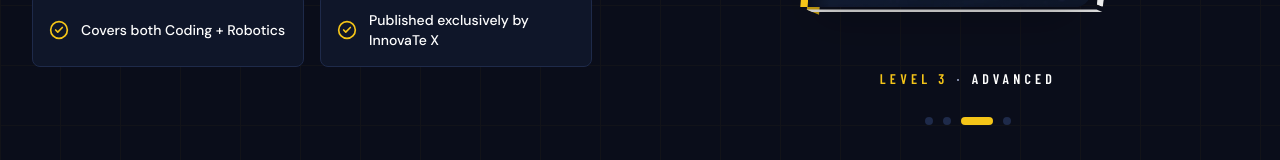
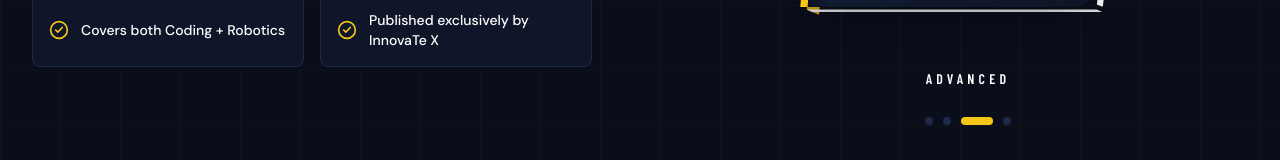
Before and after one commit to nryadav18/InnovateX, a React (Vite) app in the folder frontend/: page /book in a window 1280 px wide. Shown: the part 595-755 px from the top of the page. Built offline with nearby package versions, Linux system fonts and the light colour scheme.

Commit message:
level replacement

```diff
--- a/frontend/src/pages/Book.jsx
+++ b/frontend/src/pages/Book.jsx
@@ -131,8 +131,6 @@ const Book = () => {
                       transition={{ duration: 0.4, ease: [0.22, 1, 0.36, 1] }}
                       className="font-condensed uppercase tracking-[0.3em] text-sm"
                     >
-                      <span className="text-primary">Level {active + 1}</span>
-                      <span className="text-text-muted mx-2">·</span>
                       <span className="text-text">{levels[active].name}</span>
                     </motion.div>
                   </AnimatePresence>
```
